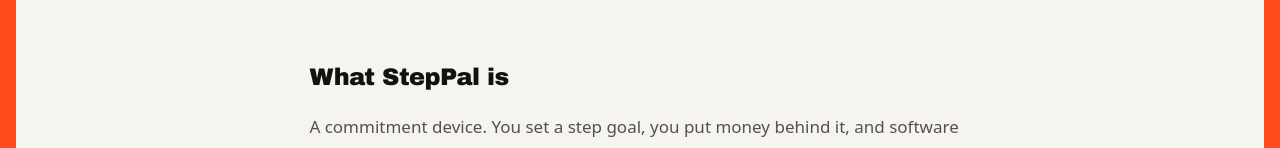
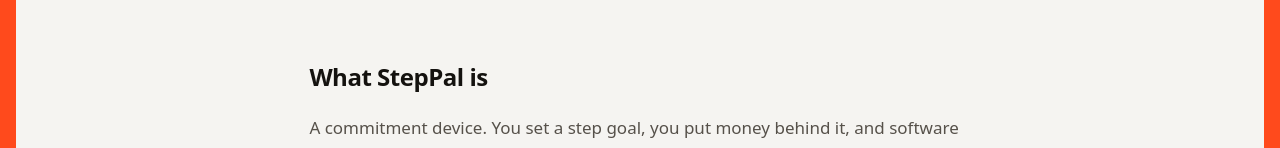
Before and after one commit to fitnessorg/steppal-web, a Next.js app: page /terms in a window 1280 px wide. Shown: the part 519-667 px from the top of the page. Built offline with nearby package versions, Linux system fonts and the light colour scheme; no server answers.

Commit message:
perf(fonts): adjust prose heading typography fallback for lean document pages

```diff
--- a/src/app/globals.css
+++ b/src/app/globals.css
@@ -280,7 +280,8 @@ body {
   .prose-body h2 {
     margin-top: 3.5rem;
     margin-bottom: 1rem;
-    font-family: var(--font-display), system-ui, sans-serif;
+    font-family: var(--font-body), system-ui, sans-serif;
+    font-weight: 700;
     font-size: 1.5rem;
     letter-spacing: -0.02em;
     color: var(--color-ink);
```
